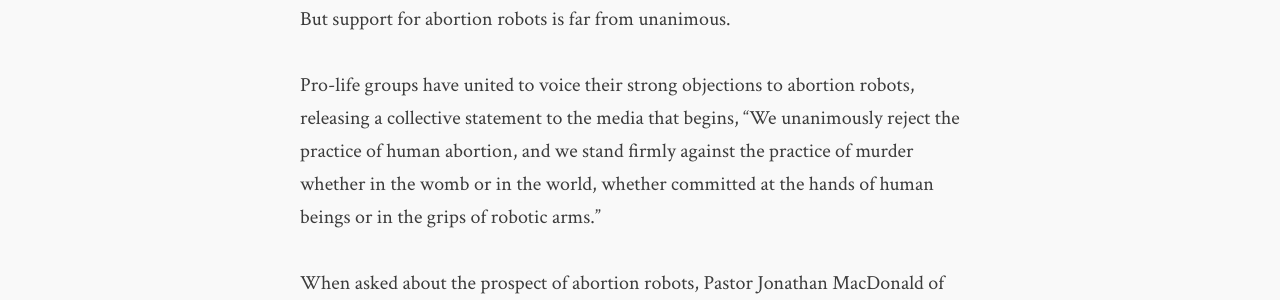
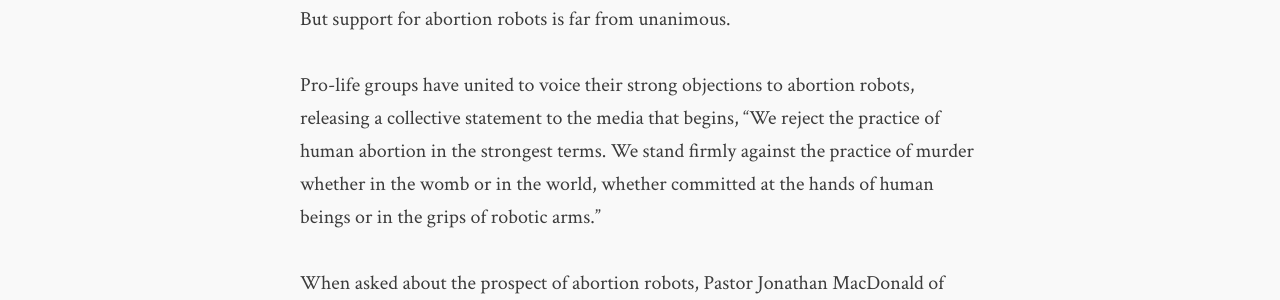
Before and after one commit to flashlightministries/oilforlight, a Jekyll site: the page built from _posts/2017-10-10-abortion-robots.md, in a window 1280 px wide and 900 px high, scrolled down 1589 px. Shown: the part 188-488 px from the top of the window. Built offline with Jekyll 4.4.1, drawn with Linux system fonts in a browser that asks for light colours; comment, search, counter and statistics services are not loaded.

Commit message:
Update 2017-10-10-abortion-robots.md

```diff
--- a/_posts/2017-10-10-abortion-robots.md
+++ b/_posts/2017-10-10-abortion-robots.md
@@ -24,7 +24,7 @@ The scientific community seems to support this technology trend.  When asked abo
 
 But support for abortion robots is far from unanimous.
 
-Pro-life groups have united to voice their strong objections to abortion robots, releasing a collective statement to the media that begins, "We unanimously reject the practice of human abortion, and we stand firmly against the practice of murder whether in the womb or in the world, whether committed at the hands of human beings or in the grips of robotic arms."
+Pro-life groups have united to voice their strong objections to abortion robots, releasing a collective statement to the media that begins, "We reject the practice of human abortion in the strongest terms.  We stand firmly against the practice of murder whether in the womb or in the world, whether committed at the hands of human beings or in the grips of robotic arms."
 
 When asked about the prospect of abortion robots, Pastor Jonathan MacDonald of Grace Baptist Church in Sacramento reacted with incredulity.  "I don't know if we've gone completely insane as a country or if I'm losing my own mind.  Is that really true?  Abortion robots?"
 
```
